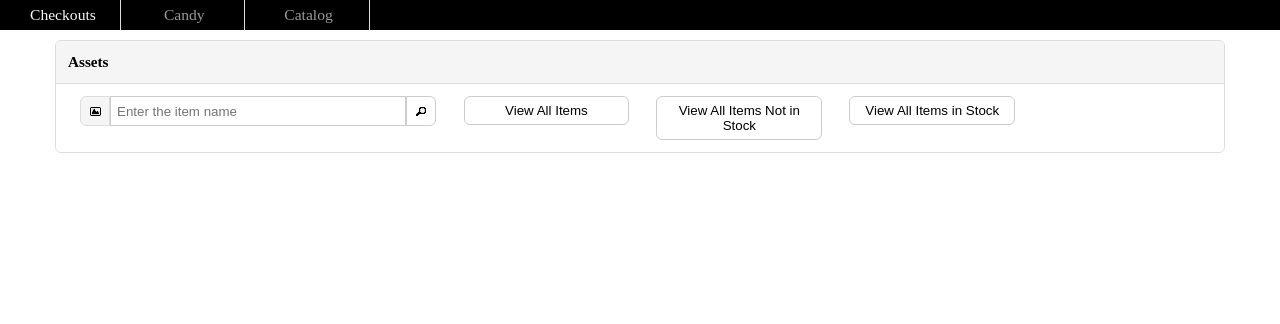
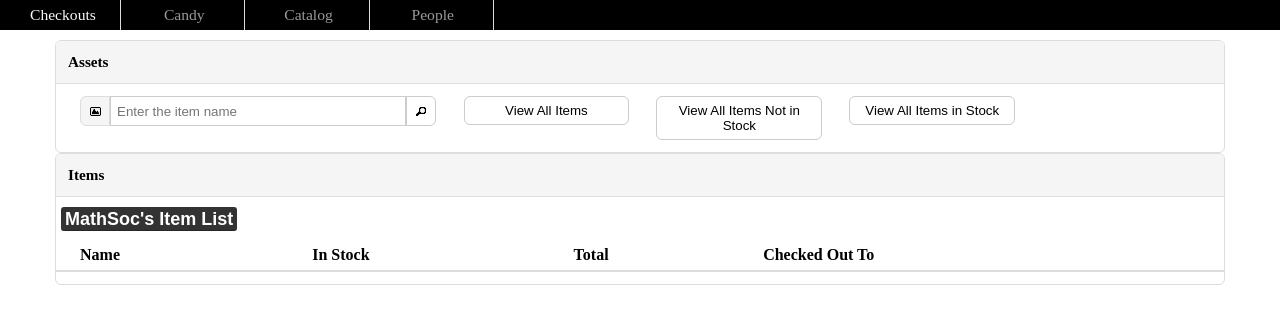
Before and after one commit to dfmchfhf/MathSoc, a PHP site: page /catalog.php in a window 1280 px wide. Shown: the top 324 px of the page. Run offline with PHP 8.4, Linux system fonts and the light colour scheme; lists and menus that the app fills with data are empty.

Commit message:
Catalog page and stock levels

```diff
--- a/Checkouts/catalog.php
+++ b/Checkouts/catalog.php
@@ -44,30 +44,54 @@
                 </label>
                 <input id="se_asset_name" class="form-control" placeholder="Enter the item name">
                 <span class="input-group-btn">
-                  <button id="se_asset_name" class="btn">
+                  <button id="se_asset_search" class="btn">
                     <span class="ui-icon ui-icon-search">&nbsp;</span>
                   </button>
                 </span>
               </div>
             </div>
             <div class="cell-2">
-              <button id="view_all_items" class="btn">
+              <button class="view_assets btn" data-fn="all">
                 View All Items
               </button>
             </div>
             <div class="cell-2">
-              <button id="view_all_items_checkedout" class="btn">
+              <button class="view_assets btn" data-fn="out-stock">
                 View All Items Not in Stock
               </button>
             </div>
             <div class="cell-2">
-              <button id="view_all_items_checkedin" class="btn">
+              <button class="view_assets btn" data-fn="in-stock">
                 View All Items in Stock
               </button>
             </div>
           </div>
         </div>
       </div>
+
+      <div class="panel">
+        <div class="panel-heading">
+          <h3 class="panel-title">Items</h3>
+        </div>
+        <div class="panel-body">
+          <div class="asset_panel" class="panel-body">
+            <table id="asset_table" class="panel-table">
+              <caption><kbd>MathSoc's Item List</kbd></caption>
+              <thead>
+                <tr>
+                  <th><span>Name</span></th>
+                  <th><span>In Stock</span></th>
+                  <th><span>Total</span></th>
+                  <th><span>Checked Out To</span></th>
+                </tr>
+              </thead>
+              <tbody>
+              </tbody>
+            </table>
+          </div>
+        </div>
+      </div>
     </div>
+    <script src="js/checkouts.js"></script>
   </body>
 </html>
--- a/Checkouts/css/checkouts.css
+++ b/Checkouts/css/checkouts.css
@@ -20,6 +20,15 @@ table tr > th:hover {
 }
 input[readonly]{
   background-color:           #ddd;
+}
+kbd {
+  padding:                    2px 4px;
+  font-size:                  90%;
+  color:                      #FFF;
+  background-color:           #333;
+  border-radius:              3px;
+  -webkit-box-shadow:         inset 0 -1px 0 rgba(0,0,0,.25);
+  box-shadow:                 inset 0 -1px 0 rgba(0,0,0,.25);
 }
 .btn {
   background-color:           #fff;
@@ -188,8 +197,10 @@ input[readonly]{
   padding:                    6px 0;
 }
 .panel-table > caption {
-  padding:                    0px 36px;
+  padding:                    0px 5px;
   text-align:                 left;
+  font-weight:                bold;
+  margin-bottom:              10px;
 }
 .panel-table > tr:hover, .panel-table > * > tr:hover {
   background-color:           #f5f5f5;
@@ -212,7 +223,22 @@ input[readonly]{
 .panel-table > tr > td:last-child, .panel-table > * > tr > td:last-child {
   padding-right:              24px;
 }
-
+.panel-table a {
+  color:                      #428BCA;
+  text-decoration:            none;
+  background:                 0 0;
+  padding-right:              2px;
+}
+.panel-table a:hover {
+  text-decoration:            none;
+  color:                      #2A6496;
+  outline:                    0;
+}
+.panel-table kbd {
+  font-size:                  18px;
+  margin-bottom:              4px;
+  font-family:                Trebuchet, sans-serif;
+}
 .input-group {
   display:                    table;
   width:                      100%;
@@ -257,3 +283,22 @@ input[readonly]{
   border-top-right-radius:    6px;
   border-bottom-right-radius: 6px;
 }
+
+.inline-block {
+  display:                    inline-block;
+}
+
+.sort-icon {
+  vertical-align:             middle;
+  margin-left:                5px;
+  display:                    inline-block;
+}
+.sorted-column {
+  background-color:           #999999;
+}
+
+.selected {
+  background-color:           #222222;
+  color:                      #999999;
+  border-color:               #000000;
+}
--- a/Checkouts/js/checkouts.js
+++ b/Checkouts/js/checkouts.js
@@ -281,7 +281,7 @@ $('#se_uwid_id, #co_item_uwid').autocomplete({
     });
   }
 });
-$('#se_item_id, #co_uwid_item').autocomplete({
+$('#se_item_id, #co_uwid_item, #se_asset_name').autocomplete({
   minLength: 0,
   source: function(r, cb) {
     $.ajax({
@@ -297,7 +297,7 @@ $('#se_item_id, #co_uwid_item').autocomplete({
     });
   }
 });
-$('#se_uwid_id, #co_item_uwid, #se_item_id, #co_uwid_item').on('dblclick', function() {
+$('#se_uwid_id, #co_item_uwid, #se_item_id, #co_uwid_item, #se_asset_name').on('dblclick', function() {
   $(this).autocomplete("search");
 });
 $('#view_all').on('click', viewAllCheckouts);
@@ -359,26 +359,38 @@ $('#co_item_uwid').on('keydown', function(e) {
   }
 });
 function sortByColumn(index, elem) {
-    var tbody = elem.find('tbody'),
+  var table = elem.parents('table').eq(0),
+      tbody = table.find('tbody'),
       rows = tbody.children('tr'),
+      carat = $('<span/>', {
+        'class': "ui-icon"
+      }),
       sortFn = function (a, b) {
-            if (elem.data('sort') == 'ascending') {
+        if (table.data('sort') == 'ascending') {
             return a > b;
         } else {
             return a < b;
         }
       };
 
-    if (elem.data('index') != index) {
-        elem.data('index', index);
-        elem.data('sort', 'ascending');
+  table.find('th .ui-icon').remove();
+  if (table.data('index') != index) {
+    table.data('index', index);
+    table.data('sort', 'ascending');
+    carat.addClass('ui-icon-carat-1-n');
   } else {
-        elem.data('sort',
-                  elem.data('sort') == 'ascending' ?
-                  'descending' :
-                  'ascending');
+    if (table.data('sort') == 'ascending') {
+      table.data('sort', 'descending');
+      carat.addClass('ui-icon-carat-1-s');
+    } else {
+      table.data('sort', 'ascending');
+      carat.addClass('ui-icon-carat-1-n');
+    }
   }
 
+  carat.addClass('inline-block')
+        .addClass('sort-icon')
+        .appendTo(elem);
   tbody.empty();
   rows.sort(function (row1, row2) {
     var col1, col2;
@@ -388,12 +400,84 @@ function sortByColumn(index, elem) {
   }).appendTo(tbody);
 }
 $('table th').on('click', function () {
-    var index,
-        parentTable = $(this).parents('table').eq(0);
+  var index;
 
   index = $(this).parent()
         .children()
         .index($(this));
+  sortByColumn(index, $(this));
+});
+function searchItems(callback, data) {
+  $.ajax({
+    url: 'exec.php',
+    type: 'POST',
+    data: $.extend({}, data, {
+        action: 'getItems'
+    }),
+    dataType: 'JSON'
+  }).done(callback);
+}
+function displayItems(data, filterFn) {
+  var tbody,
+      items = data.items || [],
+      table = $('#asset_table');
 
-    sortByColumn(index, parentTable);
+  if (filterFn && typeof filterFn == 'function') {
+    items = items.filter(filterFn);
+  }
+
+  tbody = table.find('tbody');
+  tbody.empty();
+  items = items.map(function (item, index) {
+    var students = item.students || [],
+        row = $('<tr/>'),
+        col = $('<td/>');
+
+    students = students.map(function (student, i) {
+      var a = $('<a/>');
+      a.attr('href', "/people.php?id=" + student);
+      a.text(student);
+      return a[0].outerHTML;
     });
+
+    col.clone().text(item.name).appendTo(row);
+    col.clone().text(item.stock).appendTo(row);
+    col.clone().text(item.total).appendTo(row);
+    col.append($(students.join(', ')));
+    col.appendTo(row);
+    return row[0].outerHTML;
+  });
+  tbody.append($(items.join('')));
+}
+$('#se_asset_search').on('click', function (ev) {
+  $('.view_assets').removeClass('selected');
+  searchItems(displayItems, {
+    'item': $('#se_asset_name').val()
+  });
+});
+$('#se_asset_name').on('keydown', function (ev) {
+  if (ev.keyCode == 13) {
+    $('#se_asset_search').click();
+  }
+});
+$('.view_assets').on('click', function (ev) {
+  var fn, filter;
+
+  $('.view_assets').removeClass('selected');
+  $('#se_asset_name').val('');
+  fn = $(this).addClass('selected')
+              .data('fn');
+
+  filter = function (item) {
+    if (fn == "out-stock") {
+      return item.stock == 0;
+    } else if (fn == "in-stock") {
+      return item.stock > 0;
+    }
+    return true;
+  };
+
+  searchItems(function (data) {
+    displayItems(data, filter);
+  });
+});
--- a/Checkouts/menu.php
+++ b/Checkouts/menu.php
@@ -3,5 +3,6 @@
     <li><a href="/">Checkouts</a></li>
     <li><a href="candy.php">Candy</a></li>
     <li><a href="catalog.php">Catalog</a></li>
+    <li><a href="people.php">People</a></li>
   </ul>
 </div>
```
Also changed, not shown: Checkouts/exec.php (+78 -3 lines), Checkouts/index.php (+13 -13 lines), Checkouts/mathsoc.sql (+5 -3 lines). Lines whose indentation alone changed are shown as unchanged.
